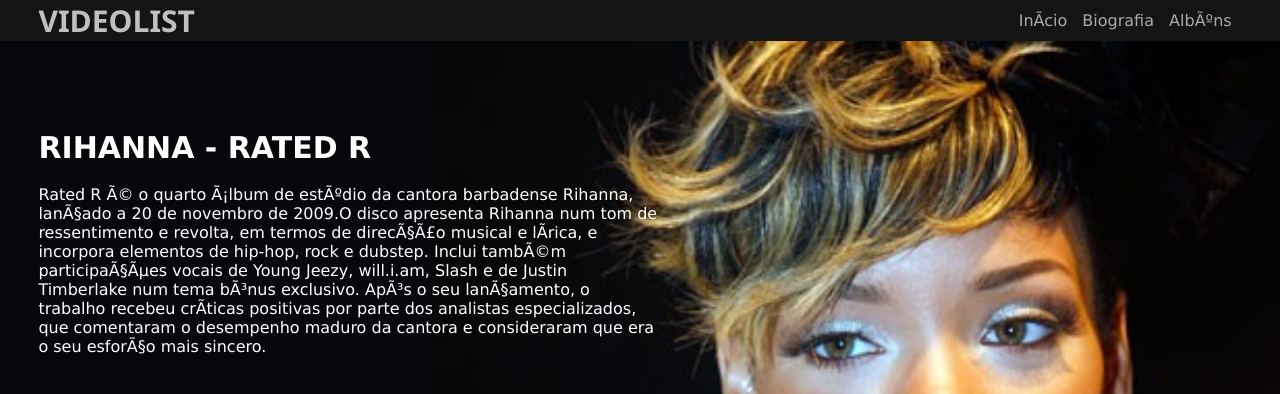
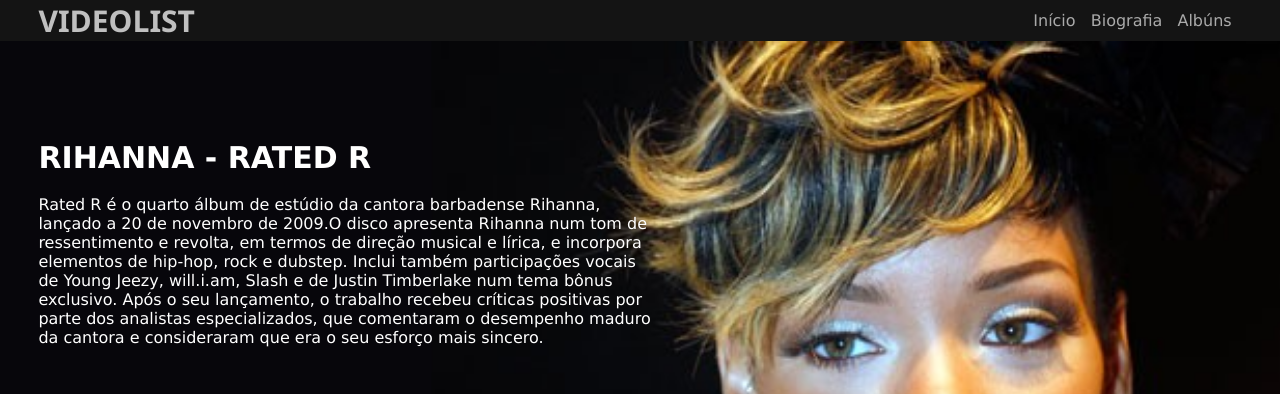
Before and after one commit to bruno-duartecampos/Videolist-Rated-R, a plain HTML site: page Index.html in a window 1280 px wide. Shown: the top 394 px of the page. Drawn offline with Linux system fonts and the light colour scheme.

Commit message:
acentuações

```diff
--- a/Index.html
+++ b/Index.html
@@ -17,9 +17,9 @@
         <div class="container">
             <h2 class="logo">VIDEOLIST</h2>
             <nav>
-                <a href="#">InÃ­cio</a>
+                <a href="#">Início</a>
                 <a href="https://pt.wikipedia.org/wiki/Rihanna">Biografia</a>
-                <a href="https://open.spotify.com/artist/5pKCCKE2ajJHZ9KAiaK11H/discography">AlbÃºns</a>
+                <a href="https://open.spotify.com/artist/5pKCCKE2ajJHZ9KAiaK11H/discography">Albúns</a>
             </nav>
         </div>
     </header>
@@ -28,8 +28,8 @@
         <div class="capa-site">
             <div class="container">
                 <h3 class="titulo"> RIHANNA - RATED R </h3>
-                <p class="descricao">Rated R Ã© o quarto Ã¡lbum de estÃºdio da cantora barbadense Rihanna, lanÃ§ado a 20 de novembro de 2009.O disco apresenta Rihanna num tom de ressentimento e revolta, em termos de direcÃ§Ã£o musical e lÃ­rica, e incorpora elementos de hip-hop, rock e dubstep. Inclui tambÃ©m participaÃ§Ãµes vocais de Young Jeezy, will.i.am, Slash e de Justin Timberlake num tema bÃ³nus exclusivo.
-                    ApÃ³s o seu lanÃ§amento, o trabalho recebeu crÃ­ticas positivas por parte dos analistas especializados, que comentaram o desempenho maduro da cantora e consideraram que era o seu esforÃ§o mais sincero.
+                <p class="descricao">Rated R é o quarto álbum de estúdio da cantora barbadense Rihanna, lançado a 20 de novembro de 2009.O disco apresenta Rihanna num tom de ressentimento e revolta, em termos de direção musical e lírica, e incorpora elementos de hip-hop, rock e dubstep. Inclui também participações vocais de Young Jeezy, will.i.am, Slash e de Justin Timberlake num tema bônus exclusivo.
+                    Após o seu lançamento, o trabalho recebeu crí­ticas positivas por parte dos analistas especializados, que comentaram o desempenho maduro da cantora e consideraram que era o seu esforço mais sincero.
                 </p>
             </div>
             <button role="button" class="botao">
```
